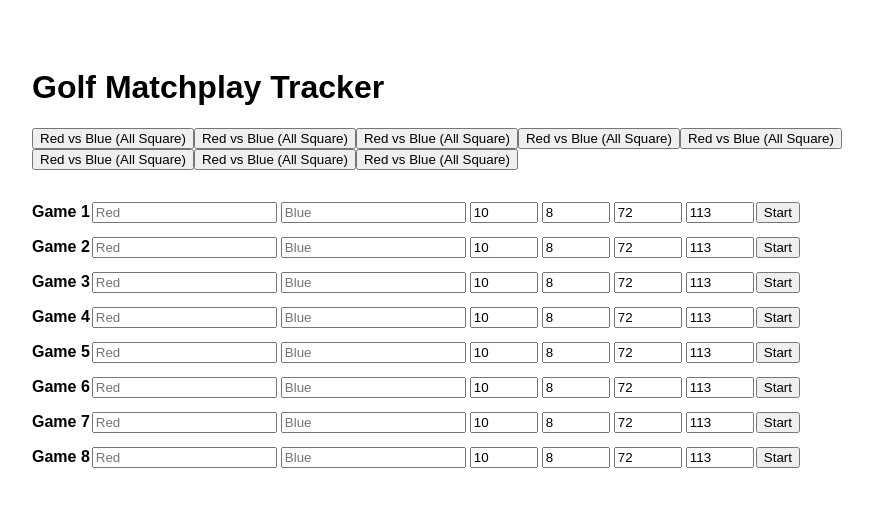
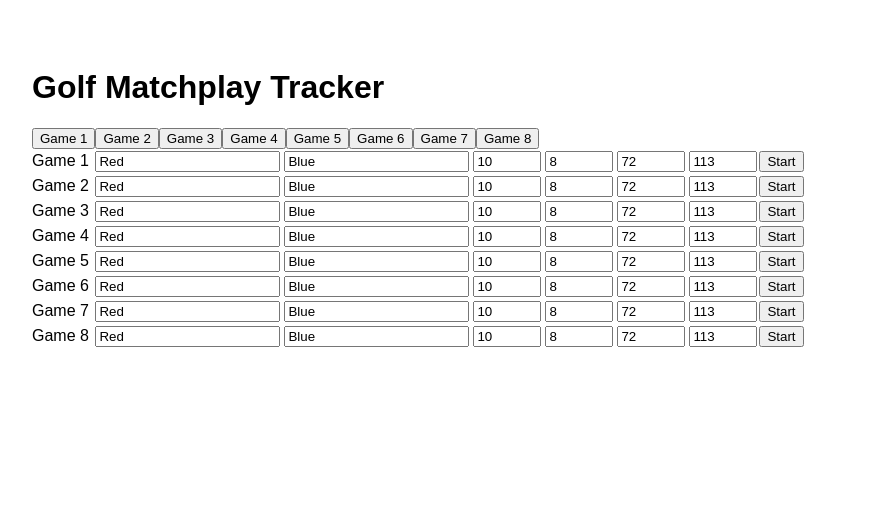
Before and after one commit to ciaranlk/GolfMatchTracker2.0, a React (Vite) app: page / in a window 1280 px wide. Shown: the top 506 px of the page, without its empty margins (158-1031 px from the left). Built offline with nearby package versions, Linux system fonts and the light colour scheme.

Commit message:
Update App.jsx

```diff
--- a/src/App.jsx
+++ b/src/App.jsx
@@ -1,7 +1,3 @@
-// This version supports exactly 8 predefined matches with no dynamic +New Game button
-// Each match is configured in advance with inputs for team names, handicaps, course info
-// Once "Start" is clicked for a game, it becomes active and usable
-
 import React, { useState, useEffect } from 'react';
 import './App.css';
 
@@ -10,158 +6,136 @@ function calculateCourseHandicap(index, slope, rating) {
 }
 
 function App() {
-  const defaultGameState = {
-    started: false,
-    redName: '',
-    blueName: '',
-    redIndex: 10,
-    blueIndex: 8,
-    rating: 72,
-    slope: 113,
-    chRed: 0,
-    chBlue: 0,
-    shotsGiven: 0,
-    shotsTo: '',
-    holes: Array.from({ length: 18 }, (_, i) => ({ hole: i + 1, par: 4, si: i + 1, red: 0, blue: 0 }))
-  };
-
   const [games, setGames] = useState(() => {
-    const saved = localStorage.getItem('games8');
-    return saved ? JSON.parse(saved) : Array.from({ length: 8 }, () => ({ ...defaultGameState }));
+    const saved = localStorage.getItem('games');
+    return saved ? JSON.parse(saved) : Array(8).fill(null);
   });
-
   const [activeGameIndex, setActiveGameIndex] = useState(0);
 
-  useEffect(() => {
-    localStorage.setItem('games8', JSON.stringify(games));
-  }, [games]);
+  const startGame = (index) => {
+    const redName = document.getElementById(`redName-${index}`).value;
+    const blueName = document.getElementById(`blueName-${index}`).value;
+    const redIndex = +document.getElementById(`redIndex-${index}`).value;
+    const blueIndex = +document.getElementById(`blueIndex-${index}`).value;
+    const rating = +document.getElementById(`rating-${index}`).value;
+    const slope = +document.getElementById(`slope-${index}`).value;
 
-  const startGame = (index) => {
-    const updatedGames = [...games];
-    const game = updatedGames[index];
-    const chRed = calculateCourseHandicap(game.redIndex, game.slope, game.rating);
-    const chBlue = calculateCourseHandicap(game.blueIndex, game.slope, game.rating);
+    const chRed = calculateCourseHandicap(redIndex, slope, rating);
+    const chBlue = calculateCourseHandicap(blueIndex, slope, rating);
     const shotsGiven = Math.abs(chRed - chBlue);
-    const shotsTo = chRed > chBlue ? 'Blue' : 'Red';
+    const shotsTo = chRed > chBlue ? redName : blueName;
 
-    updatedGames[index] = {
-      ...game,
-      started: true,
+    const newGame = {
+      redName,
+      blueName,
+      redIndex,
+      blueIndex,
+      rating,
+      slope,
       chRed,
       chBlue,
       shotsGiven,
-      shotsTo
+      shotsTo,
+      holes: Array.from({ length: 18 }, (_, i) => ({ hole: i + 1, par: 4, si: i + 1, red: 0, blue: 0 })),
     };
+
+    const updatedGames = [...games];
+    updatedGames[index] = newGame;
     setGames(updatedGames);
     setActiveGameIndex(index);
   };
 
-  const updateHole = (gameIndex, holeIndex, team, delta) => {
+  useEffect(() => {
+    localStorage.setItem('games', JSON.stringify(games));
+  }, [games]);
+
+  const updateHole = (index, team, delta) => {
     const updatedGames = [...games];
-    const game = updatedGames[gameIndex];
-    game.holes[holeIndex][team] += delta;
-    if (game.holes[holeIndex][team] < 0) game.holes[holeIndex][team] = 0;
+    const game = updatedGames[activeGameIndex];
+    game.holes[index][team] += delta;
+    if (game.holes[index][team] < 0) {
+      game.holes[index][team] = 0;
+    }
     setGames(updatedGames);
   };
 
-  const calculateResult = (game, hole) => {
+  const calculateResult = (hole) => {
     const { red, blue, si } = hole;
-    const { shotsGiven, shotsTo } = game;
+    const game = games[activeGameIndex];
+    if (!game) return '-';
+    const { shotsGiven, shotsTo, redName, blueName } = game;
 
     let redScore = red;
     let blueScore = blue;
 
     const strokeHoles = Array.from({ length: shotsGiven }, (_, i) => i + 1);
-    if (strokeHoles.includes(si)) {
-      if (shotsTo === 'Red') redScore--;
-      else if (shotsTo === 'Blue') blueScore--;
+    const applyShot = strokeHoles.includes(si);
+
+    if (applyShot) {
+      if (shotsTo === redName) redScore -= 1;
+      else if (shotsTo === blueName) blueScore -= 1;
     }
 
-    if (redScore < blueScore) return game.redName;
-    if (blueScore < redScore) return game.blueName;
+    if (redScore < blueScore) return redName;
+    if (blueScore < redScore) return blueName;
     return 'Half';
   };
 
   const computeMatchStatus = (game) => {
     let redUp = 0;
     let blueUp = 0;
-    let holesPlayed = 0;
+    let remaining = game.holes.length;
 
-    game.holes.forEach(hole => {
-      if (hole.red > 0 || hole.blue > 0) {
-        holesPlayed++;
-        const result = calculateResult(game, hole);
+    for (let i = 0; i < game.holes.length; i++) {
+      const hole = game.holes[i];
+      const result = calculateResult(hole);
       if (result === game.redName) redUp++;
       else if (result === game.blueName) blueUp++;
+      remaining--;
+
+      const diff = Math.abs(redUp - blueUp);
+      if (diff > remaining) {
+        const winner = redUp > blueUp ? game.redName : game.blueName;
+        return `${winner} ${diff}&${remaining}`;
       }
-    });
+    }
 
-    const lead = redUp - blueUp;
-    const remaining = 18 - holesPlayed;
-
-    if (lead > remaining) return `${game.redName} ${lead}&${remaining}`;
-    if (-lead > remaining) return `${game.blueName} ${-lead}&${remaining}`;
-    if (holesPlayed === 18) return lead > 0 ? `${game.redName} 1 Up` : lead < 0 ? `${game.blueName} 1 Up` : 'All Square';
-    if (lead > 0) return `${game.redName} ${lead} Up`;
-    if (lead < 0) return `${game.blueName} ${-lead} Up`;
+    const diff = redUp - blueUp;
+    if (diff > 0) return `${game.redName} ${diff} Up`;
+    if (diff < 0) return `${game.blueName} ${-diff} Up`;
     return 'All Square';
   };
 
   return (
     <div className="app-container">
       <h1>Golf Matchplay Tracker</h1>
-      <div className="game-list">
-        {games.map((game, index) => (
+
+      <div className="game-tabs">
+        {games.map((game, i) => (
           <button
-            key={index}
-            onClick={() => setActiveGameIndex(index)}
-            className={index === activeGameIndex ? 'active' : ''}
+            key={i}
+            className={i === activeGameIndex ? 'active' : ''}
+            onClick={() => setActiveGameIndex(i)}
           >
-            {game.redName || 'Red'} vs {game.blueName || 'Blue'} ({computeMatchStatus(game)})
+            {game ? `${game.redName} vs ${game.blueName} (${computeMatchStatus(game)})` : `Game ${i + 1}`}
           </button>
         ))}
       </div>
 
-      <div className="setup-section">
-        {games.map((game, index) => (
-          <div key={index} style={{ margin: '10px 0' }}>
-            <strong>Game {index + 1}</strong>
-            <input placeholder="Red" value={game.redName} onChange={e => {
-              const updated = [...games];
-              updated[index].redName = e.target.value;
-              setGames(updated);
-            }} />
-            <input placeholder="Blue" value={game.blueName} onChange={e => {
-              const updated = [...games];
-              updated[index].blueName = e.target.value;
-              setGames(updated);
-            }} />
-            <input type="number" value={game.redIndex} onChange={e => {
-              const updated = [...games];
-              updated[index].redIndex = +e.target.value;
-              setGames(updated);
-            }} />
-            <input type="number" value={game.blueIndex} onChange={e => {
-              const updated = [...games];
-              updated[index].blueIndex = +e.target.value;
-              setGames(updated);
-            }} />
-            <input type="number" value={game.rating} onChange={e => {
-              const updated = [...games];
-              updated[index].rating = +e.target.value;
-              setGames(updated);
-            }} />
-            <input type="number" value={game.slope} onChange={e => {
-              const updated = [...games];
-              updated[index].slope = +e.target.value;
-              setGames(updated);
-            }} />
-            {!game.started && <button onClick={() => startGame(index)}>Start</button>}
+      {games.map((game, i) => !game && (
+        <div key={i} className="game-setup">
+          <label>Game {i + 1} </label>
+          <input id={`redName-${i}`} placeholder="Red" defaultValue="Red" />
+          <input id={`blueName-${i}`} placeholder="Blue" defaultValue="Blue" />
+          <input id={`redIndex-${i}`} type="number" defaultValue={10} />
+          <input id={`blueIndex-${i}`} type="number" defaultValue={8} />
+          <input id={`rating-${i}`} type="number" defaultValue={72} />
+          <input id={`slope-${i}`} type="number" defaultValue={113} />
+          <button onClick={() => startGame(i)}>Start</button>
         </div>
       ))}
-      </div>
 
-      {games[activeGameIndex]?.started && (
+      {games[activeGameIndex] && (
         <div>
           <h3>{games[activeGameIndex].redName} vs {games[activeGameIndex].blueName}</h3>
           <p>{games[activeGameIndex].redName} CH: {games[activeGameIndex].chRed}, {games[activeGameIndex].blueName} CH: {games[activeGameIndex].chBlue}</p>
@@ -175,11 +149,8 @@ function App() {
               </tr>
             </thead>
             <tbody>
-              {games[activeGameIndex].holes.map((hole, i) => {
-                const result = calculateResult(games[activeGameIndex], hole);
-                const resultClass = result === games[activeGameIndex].redName ? 'red-row' : result === games[activeGameIndex].blueName ? 'blue-row' : '';
-                return (
-                  <tr key={i} className={resultClass}>
+              {games[activeGameIndex].holes.map((hole, i) => (
+                <tr key={i}>
                   <td>{hole.hole}</td>
                   <td><input value={hole.par} onChange={e => {
                     const updated = [...games];
@@ -192,19 +163,18 @@ function App() {
                     setGames(updated);
                   }} /></td>
                   <td>
-                      <button onClick={() => updateHole(activeGameIndex, i, 'red', -1)}>-</button>
+                    <button onClick={() => updateHole(i, 'red', -1)}>-</button>
                     {hole.red}
-                      <button onClick={() => updateHole(activeGameIndex, i, 'red', 1)}>+</button>
+                    <button onClick={() => updateHole(i, 'red', 1)}>+</button>
                   </td>
                   <td>
-                      <button onClick={() => updateHole(activeGameIndex, i, 'blue', -1)}>-</button>
+                    <button onClick={() => updateHole(i, 'blue', -1)}>-</button>
                     {hole.blue}
-                      <button onClick={() => updateHole(activeGameIndex, i, 'blue', 1)}>+</button>
+                    <button onClick={() => updateHole(i, 'blue', 1)}>+</button>
                   </td>
-                    <td>{result}</td>
+                  <td>{calculateResult(hole)}</td>
                 </tr>
-                );
-              })}
+              ))}
             </tbody>
           </table>
         </div>
```
Lines whose indentation alone changed are shown as unchanged.
